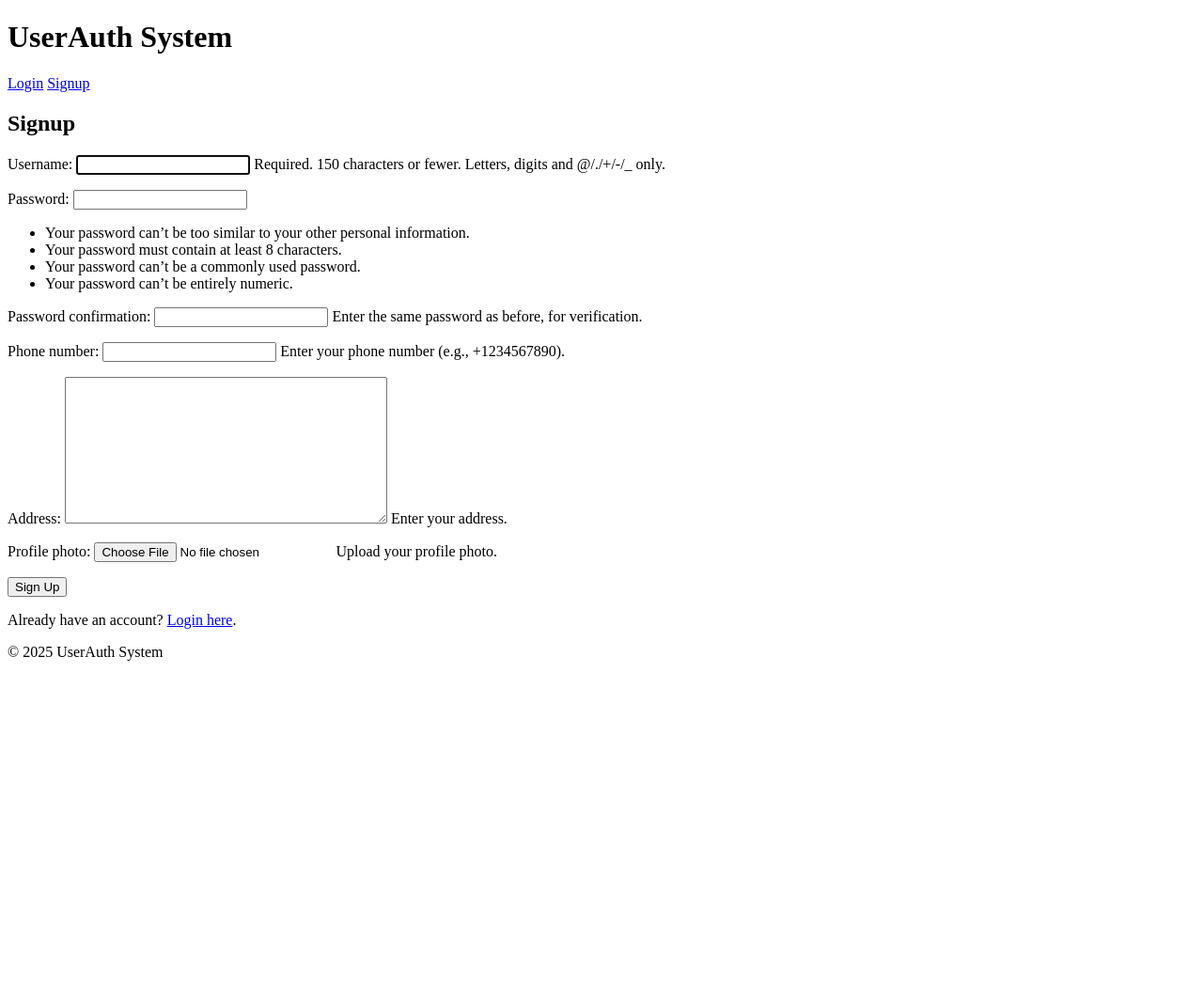
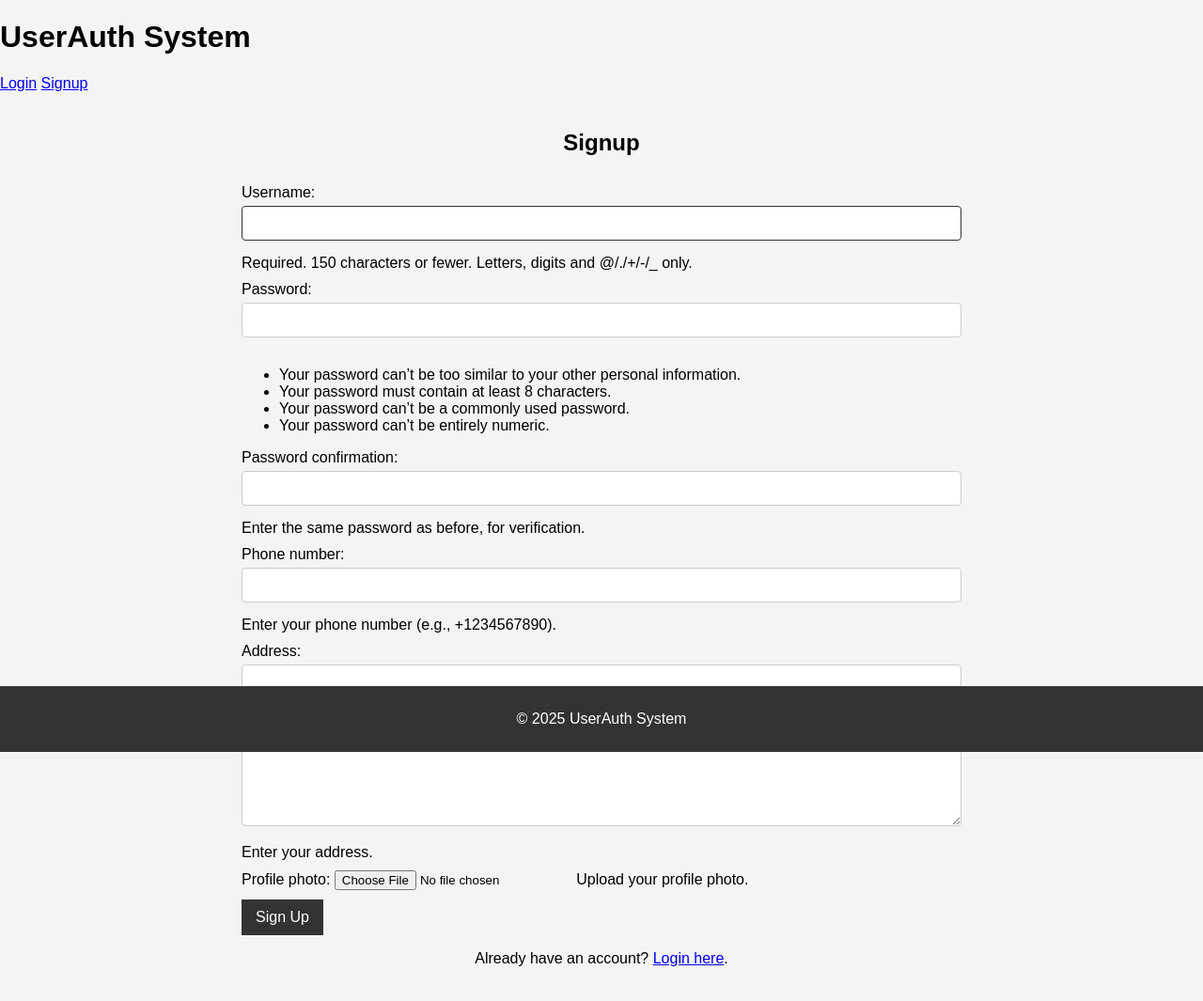
Before and after one commit to ShehneenFatima/userauth_system, a Django app: page /userprofile/signup/ in a window 1280 px wide. Shown: the whole page at 94% size. Before the commit the page ends 703 px from the top, so only its background shows below. Run offline with Django 5.2, Linux system fonts and the light colour scheme.

Commit message:
Added all changes

```diff
--- a/templates/base.html
+++ b/templates/base.html
@@ -1,9 +1,11 @@
+{% load static %}
 <!DOCTYPE html>
 <html lang="en">
 <head>
     <meta charset="UTF-8">
     <meta name="viewport" content="width=device-width, initial-scale=1.0">
     <title>{% block title %}UserAuth System{% endblock %}</title>
+    <link rel="stylesheet" href="{% static 'css/style.css' %}">
 </head>
 <body>
     <header>
--- a/userprofile/forms.py
+++ b/userprofile/forms.py
@@ -29,3 +29,6 @@ class ProfileForm(forms.ModelForm):
     class Meta:
         model = Profile
         fields = ['phone_number', 'address', 'profile_photo']
+        widgets = {
+            'address': forms.Textarea(attrs={'rows': 4, 'cols': 40}),
+        }
--- a/userprofile/static/css/style.css
+++ b/userprofile/static/css/style.css
@@ -20,12 +20,87 @@ header nav ul li {
 header nav ul li a {
     color: white;
     text-decoration: none;
+    transition: color 0.3s ease;
+}
+
+header nav ul li a:hover {
+    color: #ff6f61;
+}
+
+header nav ul li a.active {
+    background-color: #555;
+    padding: 5px 10px;
+    border-radius: 4px;
 }
 
 main {
+    display: flex;
+    flex-direction: column;
+    align-items: center;
+    justify-content: center;
+    min-height: 80vh;
     padding: 20px;
 }
 
 form p {
     margin: 10px 0;
 }
+
+form input[type="text"],
+form input[type="password"],
+form textarea {
+    width: 100%;
+    padding: 10px;
+    margin: 5px 0 15px 0;
+    border: 1px solid #ccc;
+    border-radius: 4px;
+    box-sizing: border-box;
+}
+
+form input[type="text"]:focus,
+form input[type="password"]:focus,
+form textarea:focus {
+    border-color: #333;
+    outline: none;
+}
+
+button, input[type="submit"] {
+    background-color: #333;
+    color: white;
+    border: none;
+    padding: 10px 15px;
+    cursor: pointer;
+    font-size: 16px;
+    transition: background-color 0.3s ease;
+}
+
+button:hover, input[type="submit"]:hover {
+    background-color: #555;
+}
+
+.error {
+    color: red;
+    font-size: 14px;
+    margin-top: 10px;
+}
+
+footer {
+    background-color: #333;
+    color: white;
+    text-align: center;
+    padding: 10px 0;
+    position: fixed;
+    bottom: 0;
+    width: 100%;
+}
+
+@media (max-width: 768px) {
+    header nav ul {
+        flex-direction: column;
+    }
+
+    header nav ul li {
+        margin-right: 0;
+        margin-bottom: 10px;
+    }
+}
```
Also changed, not shown: userprofile/templates/userprofile/base.html (deleted, +0 -28 lines), userprofile/templates/userprofile/dashboard.html (deleted, +0 -9 lines), userprofile/templates/userprofile/edit_profile.html (deleted, +0 -13 lines), userprofile/templates/userprofile/login.html (deleted, +0 -13 lines), userprofile/templates/userprofile/signup.html (deleted, +0 -23 lines), db.sqlite3.
